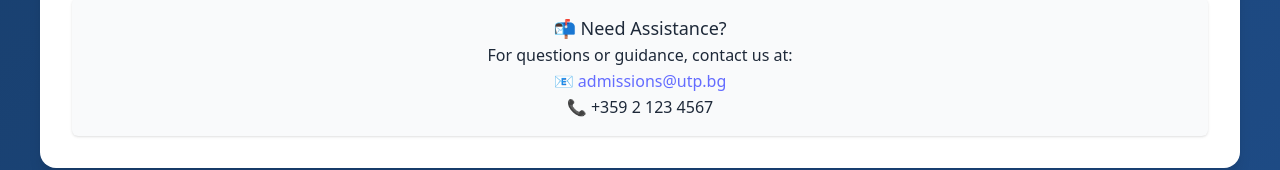
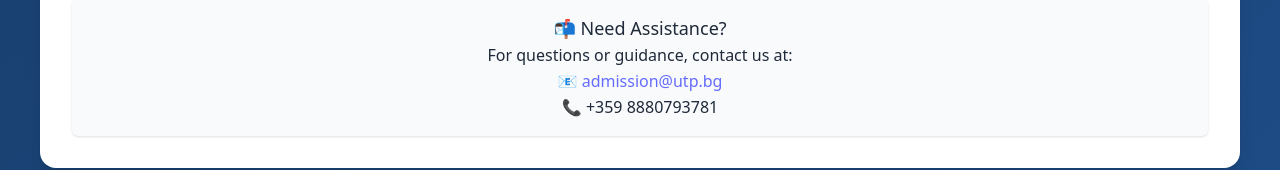
Before and after one commit to VUTP-University/pbhea-assoc, a React (Vite) app in the folder frontend/: page / in a window 1280 px wide. Shown: the part 979-1149 px from the top of the page. Built offline with nearby package versions, Linux system fonts and the light colour scheme.

Commit message:
update contact details

```diff
--- a/frontend/src/components/About.jsx
+++ b/frontend/src/components/About.jsx
@@ -30,8 +30,8 @@ const About = () => {
                 <div className="mt-6 text-gray-800 text-md leading-relaxed bg-gray-50 p-4 rounded-md shadow">
             <p className="text-lg font-medium">📬 Need Assistance?</p>
             <p>For questions or guidance, contact us at:</p>
-            <p>📧 <a href="mailto:admissions@utp.bg" className="text-blue-700 hover:underline">admissions@utp.bg</a></p>
-            <p>📞 +359 2 123 4567</p>
+            <p>📧 <a href="mailto:admission@utp.bg" className="text-blue-700 hover:underline">admission@utp.bg</a></p>
+            <p>📞 +359 8880793781</p>
           </div>
     </div>
 
```
